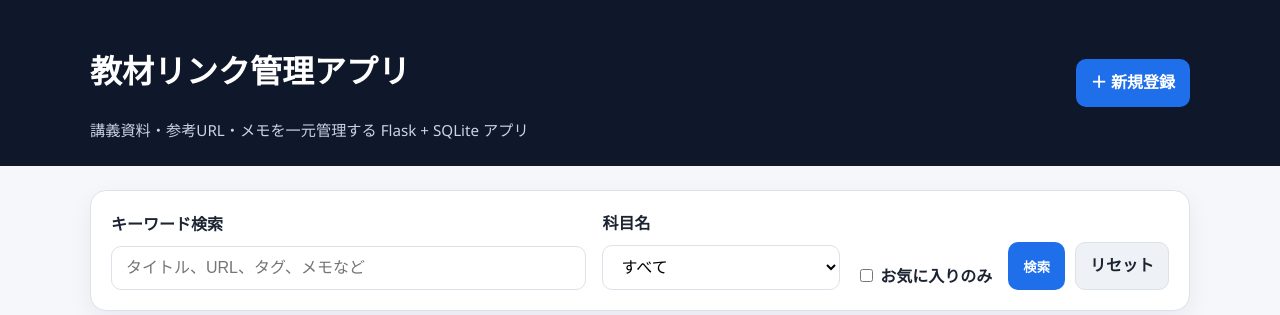
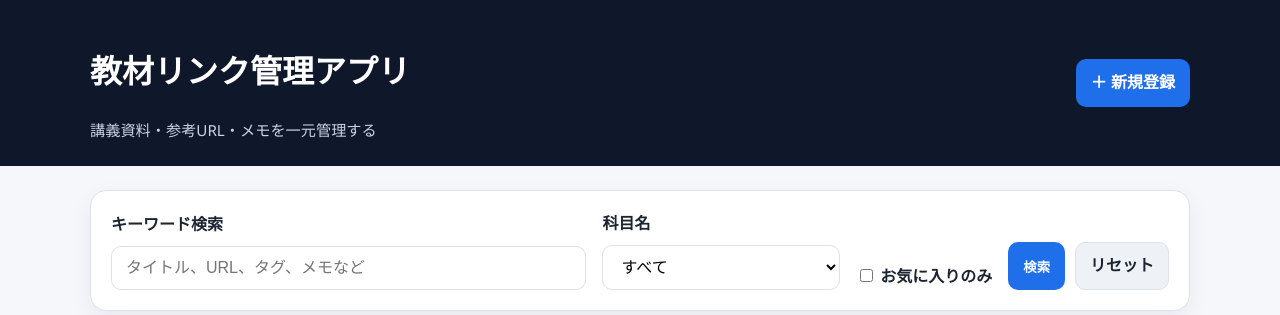
Before and after one commit to papamamarocapica/material_manager, a Flask app: page / in a window 1280 px wide. Shown: the top 315 px of the page. Run offline with Flask 3, Linux system fonts and the light colour scheme; data that the repository does not hold is empty.

Commit message:
baseの編集

```diff
--- a/app/templates/base.html
+++ b/app/templates/base.html
@@ -11,7 +11,7 @@
         <div class="container header-inner">
             <div>
                 <h1><a href="{{ url_for('materials.index') }}">教材リンク管理アプリ</a></h1>
-                <p class="subtitle">講義資料・参考URL・メモを一元管理する Flask + SQLite アプリ</p>
+                <p class="subtitle">講義資料・参考URL・メモを一元管理する</p>
             </div>
             <a class="button primary" href="{{ url_for('materials.create_material') }}">＋ 新規登録</a>
         </div>
```
